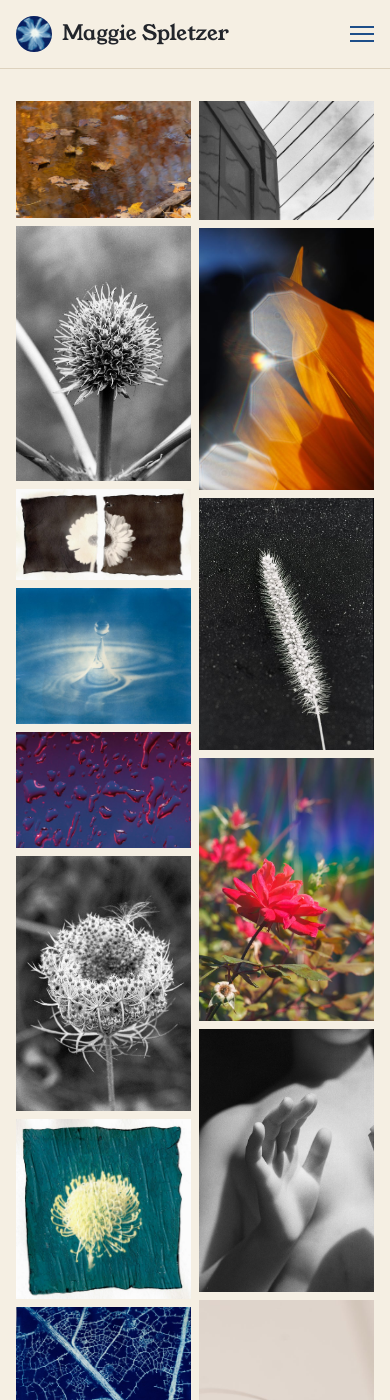
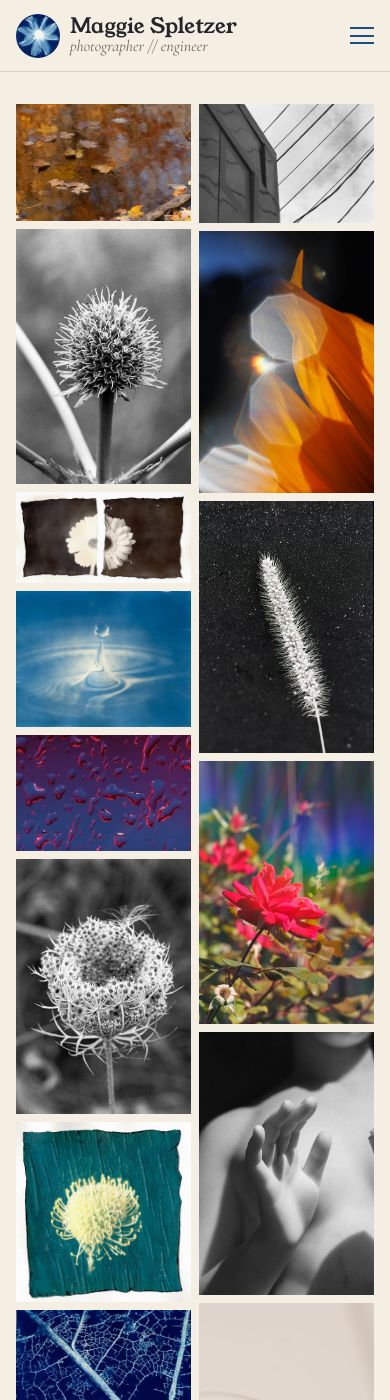
Before and after one commit to maggiesplezter/maggiespletzer.github.io, a Jekyll site: the page built from index.html, in a window 390 px wide and 1400 px high. Built offline with Jekyll 4.4.1, drawn with Linux system fonts in a browser that asks for light colours.

Commit message:
Phone top bar: add tagline under the name
Co-Authored-By: Claude Opus 5.5 <noreply@anthropic.com>
Claude-Session: https://claude.ai/code/session_015sLZdDmHdvUQC4Tk7Mbijk

```diff
--- a/_includes/nav.html
+++ b/_includes/nav.html
@@ -1,7 +1,10 @@
 <header class="topbar">
   <a class="topbar-brand" href="{{ site.baseurl }}/">
     <img src="{{ site.baseurl }}{{ site.mark }}" alt="">
-    <span>{{ site.name }}</span>
+    <span class="topbar-text">
+      <span class="topbar-name">{{ site.name }}</span>
+      <span class="topbar-tagline">{{ site.tagline }}</span>
+    </span>
   </a>
   <button class="nav-toggle-btn" popovertarget="nav-menu" aria-expanded="false" aria-label="Menu">
     <span></span>
--- a/_sass/layout.scss
+++ b/_sass/layout.scss
@@ -278,7 +278,8 @@
     z-index: 50;
     justify-content: space-between;
     margin-inline: calc(-1 * var(--gutter));
-    padding: 0.75rem var(--gutter);
+    height: var(--topbar-height);   // fixed, so the open menu can sit right under it
+    padding: 0 var(--gutter);
     background: var(--color-bg);
     border-block-end: 1px solid var(--color-line);
   }
@@ -289,11 +290,27 @@
     gap: 0.625rem;
     color: var(--color-text);
     text-decoration: none;
+    font-weight: 400;
+
+    img { width: 2.75rem; height: 2.75rem; object-fit: cover; border-radius: 50%; }
+  }
+
+  .topbar-text {
+    display: flex;
+    flex-direction: column;
+    line-height: 1.1;
+  }
+
+  .topbar-name {
     font-family: var(--font-name);
     font-size: 1.3125rem;
-    font-weight: 400;
+  }
 
-    img { width: 2.25rem; height: 2.25rem; object-fit: cover; border-radius: 50%; }
+  .topbar-tagline {
+    font-family: var(--font-display);
+    font-style: italic;
+    font-size: 1rem;
+    color: var(--color-muted);
   }
 
   // Anchor the menu button to the right edge: the icon's right side lines up
@@ -341,7 +358,7 @@
 
   .site-nav > ul:popover-open {
     position: fixed;
-    inset: 4.25rem 0 auto;
+    inset: var(--topbar-height) 0 auto;
     margin: 0;
     width: 100%;
     flex-direction: column;
--- a/_sass/variables.scss
+++ b/_sass/variables.scss
@@ -66,6 +66,7 @@
   --font-body: "Work Sans", "Helvetica Neue", Arial, sans-serif;
 
   --sidebar-width: 18rem;
+  --topbar-height: 4.5rem;   // phone top bar
   --content-max: 60rem;
   --gutter: clamp(1rem, 4vw, 3.5rem);
 
```
